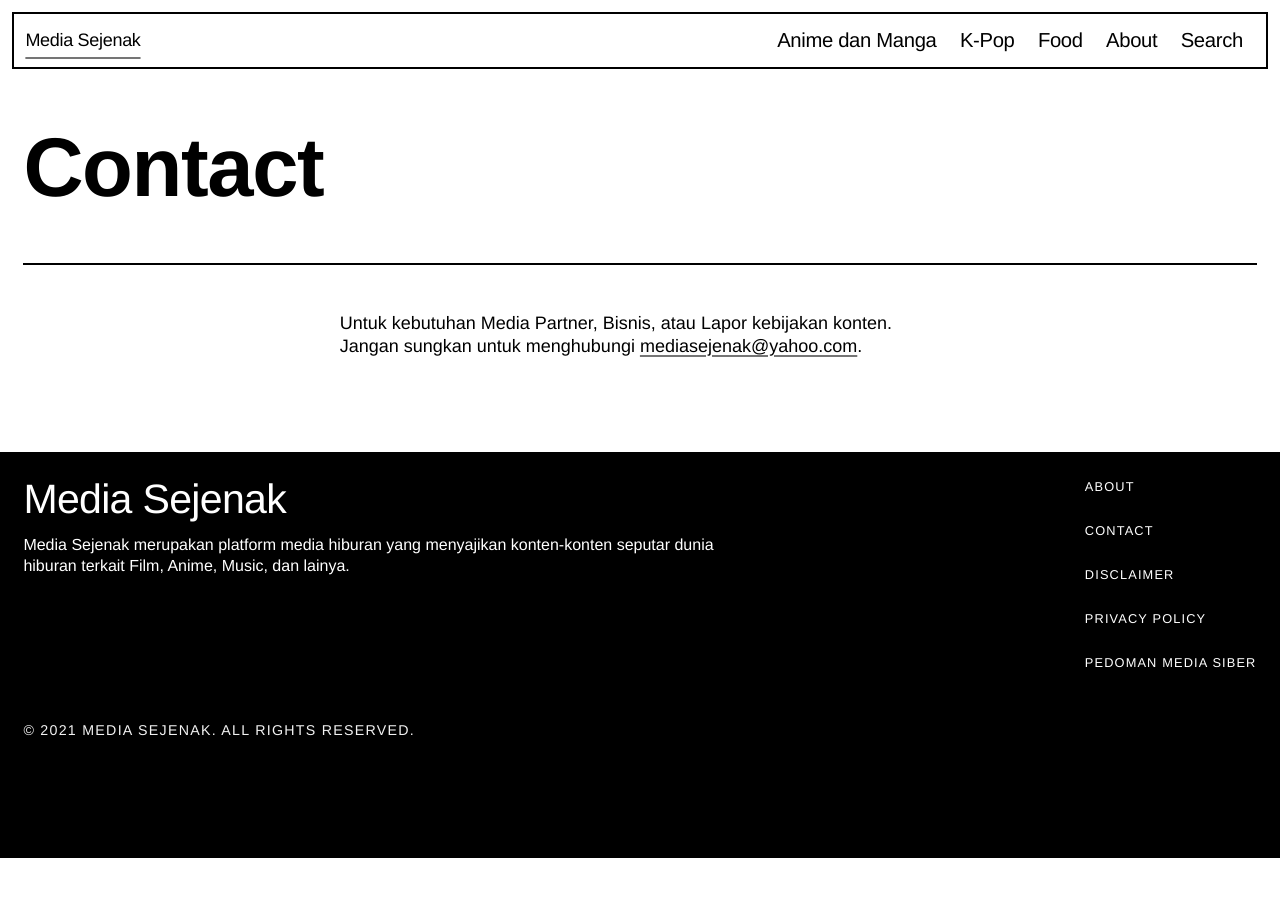
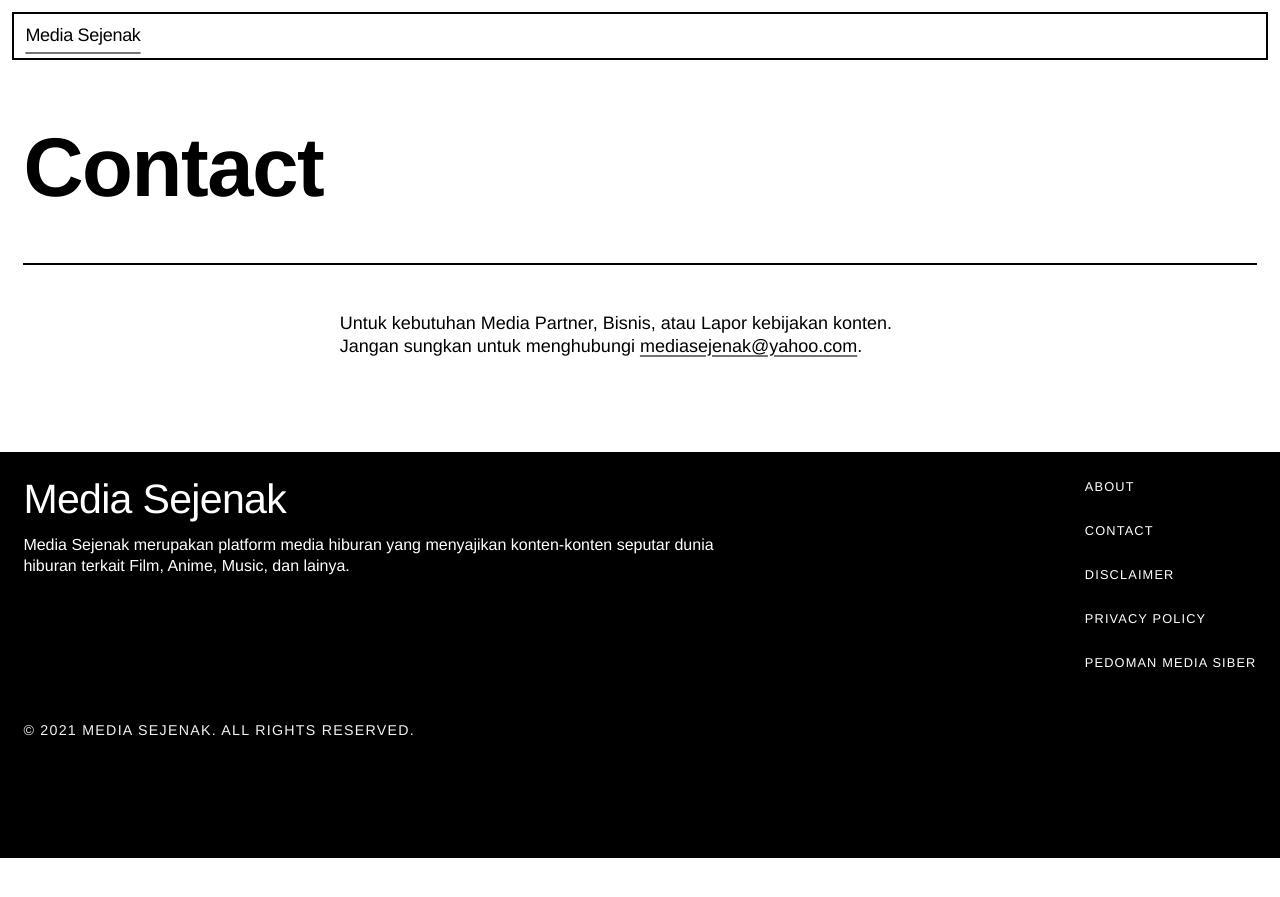
Before and after one commit to mediasejenak/mediasejenak.github.io, a Jekyll site: the page built from _pages/Contact.md, in a window 1280 px wide. Shown: the top 897 px of the page. Built offline with Jekyll 4.4.1, drawn with Linux system fonts in a browser that asks for light colours; some web fonts are replaced; a script that is not in the unit is left out.

Commit message:
Update header.html

```diff
--- a/_includes/header.html
+++ b/_includes/header.html
@@ -9,20 +9,10 @@
           </h1>
                 </div>
 
-      <nav id="site-navigation" class="main-navigation site-header__nav-menu">
-        <div id="main_desktop_nav" class="menu-main-container"><ul id="primary-menu" class="l-cluster">
-<li id="menu-item-39866" class="menu-item menu-item-type-post_type menu-item-object-page menu-item-39866"><a href="{{ site.url }}/tag/Anime">Anime dan Manga</a></li>
-<li id="menu-item-39865" class="menu-item menu-item-type-post_type menu-item-object-page menu-item-39865"><a href="{{ site.url }}/tag/K-Pop">K-Pop</a></li>
-<li id="menu-item-39867" class="menu-item menu-item-type-post_type menu-item-object-page menu-item-39867"><a href="{{ site.url }}/tag/Food">Food</a></li>
-<li id="menu-item-39864" class="menu-item menu-item-type-post_type menu-item-object-page menu-item-39864"><a href="/About.html">About</a></li>
-<li id="menu-item-75788" class="menu-item menu-item-type-post_type menu-item-object-page menu-item-75788"><dialog-toggle dialog="main_desktop_nav_sub_menu_2"><a href="https://kodansha.us/search/">Search</a></dialog-toggle></li>
-</ul></div>      </nav>
-
       <div class="site-header__mobile-menu-button">
         <dialog-toggle dialog="mobile_menu">
-          <a href="#mobile_menu" class="cta">
+          <a href="{{ page.url | replace:'/amp','' | prepend: site.url }}" class="cta">
             <span class="site-header__menu-text-open">Menu</span>
-            <span class="site-header__menu-text-close">Close</span>
           </a>
         </dialog-toggle>
       </div>
@@ -38,20 +28,9 @@
     root-class="mobile-menu-open"
     autofocus-on-open="self"
   >
-          <form action="/" class="search-form">
-  <div class="l-sidebar l-sidebar--end">
-    <div class="form-field l-sidebar__main">
-      <label for="form_field_1">Search by title or creator</label>
 
-    <input
-      id="form_field_1"
-      class=""
-      type="search"
-      name="s"
-                      >
-  </div>
-
-    <button type="submit" class="icon-button">
+<div class="search-form">
+    <a href="{{ page.url | replace:'/amp','' | prepend: site.url }}" class="icon-button">
       <svg
   width="34"
   height="34"
@@ -63,19 +42,8 @@
         icon--magnifying-glass  "
 >
   <circle cx="17" cy="16" r="7" stroke-width="2"/> <line x1="21.7071" y1="21.2929" x2="28.7782" y2="28.364" stroke-width="2"/></svg>      <span class="screen-reader-text">Search</span>
-    </button>
-  </div>
-</form>
+    </a>
+</div>
 
-    <div class="menu-main-mobile-container"><ul id="mobile-primary-menu" class="site-header__mobile-nav-list"><li id="menu-item-39905" class="menu-item menu-item-type-post_type menu-item-object-page menu-item-has-children menu-item-39905"><a href="{{ site.url }}">Beranda</a>
-<ul class="sub-menu">
-	<li id="menu-item-47352" class="menu-item menu-item-type-post_type menu-item-object-page menu-item-47352"><a href="{{ site url }}/tag/K-Pop">K-Pop Update</a></li>
-	<li id="menu-item-39911" class="menu-item menu-item-type-post_type menu-item-object-page menu-item-39911"><a href="{{ site url }}/tag/Anime">Anime and Manga Update</a></li>
-	<li id="menu-item-73286" class="menu-item menu-item-type-post_type menu-item-object-page menu-item-73286"><a href="{{ site url }}/tag/Food">Food</a></li>
-</ul>
-</li>
-</li>
-<li id="menu-item-74953" class="menu-item menu-item-type-post_type menu-item-object-page menu-item-74953"><a href="#">Contact</a></li>
-<li id="menu-item-39900" class="menu-item menu-item-type-post_type menu-item-object-page menu-item-39900"><a href="#">About</a></li>
-</ul></div>  </dialog-box>
+</dialog-box>
 </header>
```
